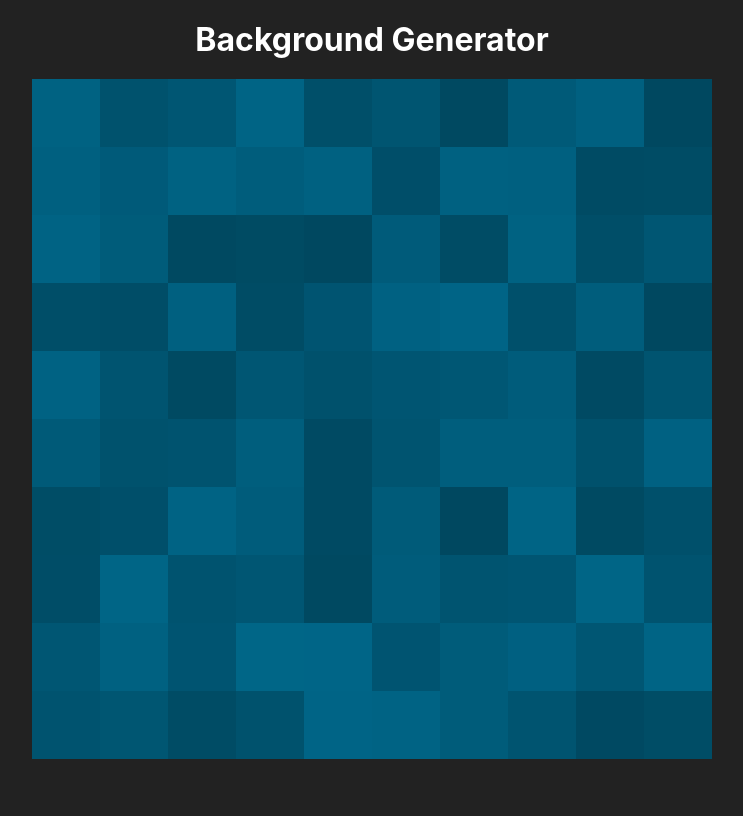
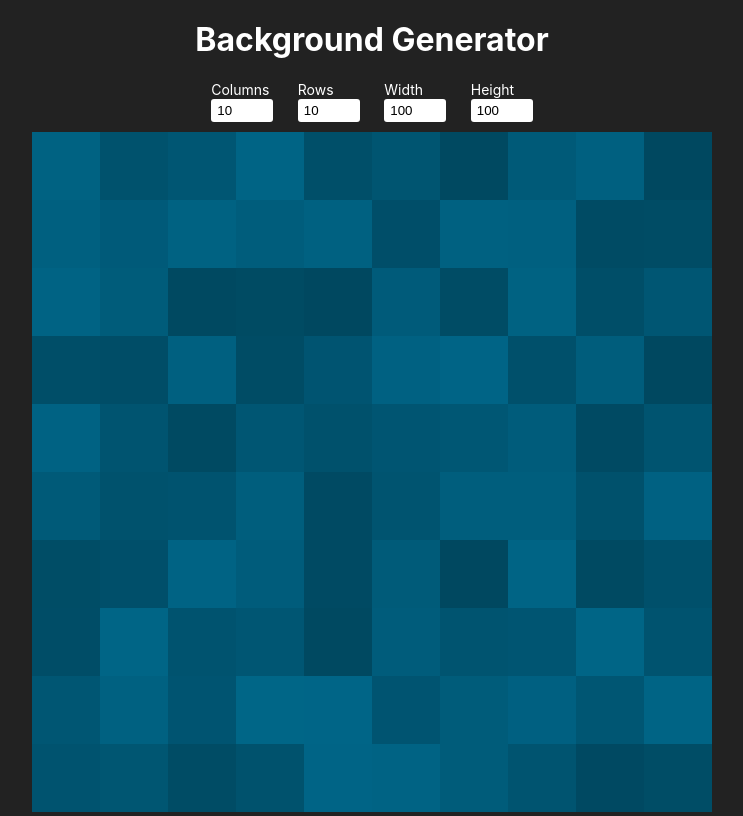
Before and after one commit to caleb531/bg-generator, a SvelteKit app: page / in a window 1280 px wide. Shown: the whole page, without its empty margins (268-1011 px from the left). Built offline with nearby package versions, Linux system fonts and the light colour scheme.

Commit message:
Make grid controls fully configurable
Still need to make the fullscreen setting work, but that will be next.

```diff
--- a/src/routes/Grid.svelte
+++ b/src/routes/Grid.svelte
@@ -1,11 +1,11 @@
 <script lang="ts">
   import { browser } from '$app/environment';
   import { times } from 'lodash-es';
-  import { grid } from '../stores/Grid';
+  import { grid, type Grid } from '../stores/Grid';
   import type { GridTile } from './types';
   import { generateRandomOpacityUniform } from './utils';
   let gridTiles: GridTile[] = [];
-  function generateGridTiles(): GridTile[] {
+  function generateGridTiles($grid: Grid): GridTile[] {
     const tileWidth = $grid.width / $grid.columnCount;
     const tileHeight = $grid.height / $grid.rowCount;
     const tileCount = $grid.columnCount * $grid.rowCount;
@@ -19,7 +19,7 @@
       };
     });
   }
-  $: gridTiles = generateGridTiles();
+  $: gridTiles = generateGridTiles($grid);
 </script>
 
 <svg viewBox="0 0 {$grid.width} {$grid.height}" class="image-canvas">
--- a/src/routes/GridControls.svelte
+++ b/src/routes/GridControls.svelte
@@ -1,6 +1,13 @@
 <script lang="ts">
+  import { grid } from '../stores/Grid';
+  import GridNumberControl from './GridNumberControl.svelte';
 </script>
 
 <form class="grid-controls" on:submit|preventDefault>
   <!-- TODO -->
+
+  <GridNumberControl id="column_count" label="Columns" bind:value={$grid.columnCount} />
+  <GridNumberControl id="row_count" label="Rows" bind:value={$grid.rowCount} />
+  <GridNumberControl id="width" label="Width" bind:value={$grid.width} />
+  <GridNumberControl id="height" label="Height" bind:value={$grid.height} />
 </form>
--- /dev/null
+++ b/src/routes/GridNumberControl.svelte
@@ -0,0 +1,23 @@
+<script lang="ts">
+  import { saveGrid } from '../stores/Grid';
+  export let id: string;
+  export let label: string;
+  export let value: number;
+</script>
+
+<div class="grid-control">
+  <div class="grid-control-row">
+    <label for="grid-controls-{id}">{label}</label>
+  </div>
+  <div class="grid-control-row">
+    <input
+      id="grid-controls-{id}"
+      type="number"
+      name={id}
+      min="1"
+      max="50"
+      bind:value
+      on:input={saveGrid}
+    />
+  </div>
+</div>
--- a/src/stores/Grid.ts
+++ b/src/stores/Grid.ts
@@ -23,7 +23,7 @@ export function restoreGrid(): Grid {
       ...defaultGrid
     };
   }
-  const rawValue = localStorage.getItem('counters-store');
+  const rawValue = localStorage.getItem('bg-generator:grid');
   if (rawValue === null) {
     return defaultGrid;
   }
--- a/src/styles/index.scss
+++ b/src/styles/index.scss
@@ -19,3 +19,31 @@ a {
   width: 100%;
   max-height: calc(100vh - 120px);
 }
+
+.grid-controls {
+  margin-bottom: 10px;
+}
+
+input[type='text'],
+input[type='number'],
+input[type='search'] {
+  border-width: 0;
+  border-radius: 3px;
+  padding: 4px 6px;
+}
+
+.grid-control {
+  display: inline-flex;
+  flex-direction: column;
+  align-items: flex-start;
+  &:not(:last-of-type) {
+    padding-right: 20px;
+  }
+  label {
+    font-size: 14px;
+    color: #fff;
+  }
+  input[type='number'] {
+    width: 50px;
+  }
+}
```
